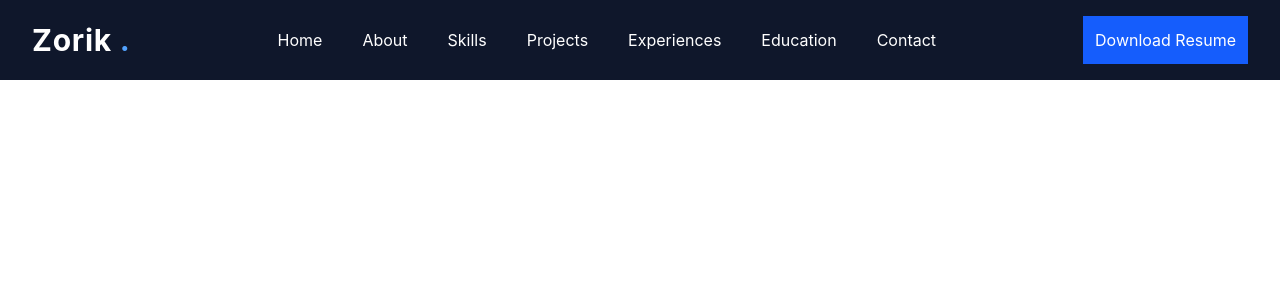
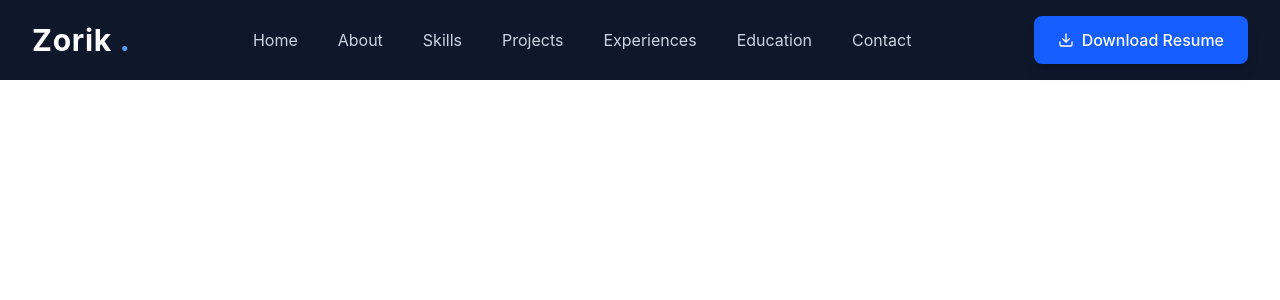
Before and after one commit to Sugam112stha/portfolio, a React app: page / in a window 1280 px wide. Shown: the top 300 px of the page. Built offline with nearby package versions, Linux system fonts and the light colour scheme; the HTML template or start-up script is replaced by a standard one.

Commit message:
complete navbar

```diff
--- a/package.json
+++ b/package.json
@@ -13,6 +13,7 @@
     "@tailwindcss/vite": "^4.3.3",
     "react": "^19.2.8",
     "react-dom": "^19.2.8",
+    "react-icons": "^5.7.0",
     "tailwindcss": "^4.3.3"
   },
   "devDependencies": {
--- a/src/component/layouts/Navbar.tsx
+++ b/src/component/layouts/Navbar.tsx
@@ -1,3 +1,5 @@
+import { FiDownload } from "react-icons/fi";
+
 const Navbar = () => {
 
     const navlinks = [
@@ -15,14 +17,16 @@ const Navbar = () => {
         <div className="mx-auto flex h-20 max-w-7xl items-center justify-between px-6 lg:px-8 text-white">
             <h1 className="text-3xl font-bold tracking-wide">Zorik <span className="text-blue-400">.</span></h1>
 
-            <ul className="flex gap-10">
+            <ul className="flex items-center gap-10">
                 {navlinks.map((link)=> (
-                    <li key={link} > {link}
+                    <li key={link} className="cursor-pointer text-slate-300 transition-all duration-300 hover:text-blue-500 hover:scale-105"
+                     > {link}
                     </li>
                 ))}
             </ul>
 
-            <button className="p-3 duration-500 transition-all bg-blue-600 hover:bg-blue-500 ">Download Resume</button>
+            <button className="flex items-center gap-2 px-6 py-3 rounded-lg font-medium shadow-lg duration-500 transition-all bg-blue-600 hover:bg-blue-500 hover:-translate-y-1"> <FiDownload /> Download Resume
+            </button>
         </div>
     </nav>
     </>
```
Also changed, not shown: 1 other file (tests, documents, lock files or other folders).
